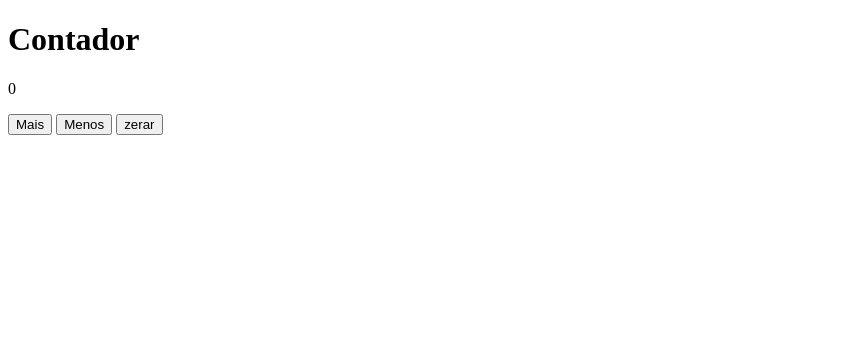
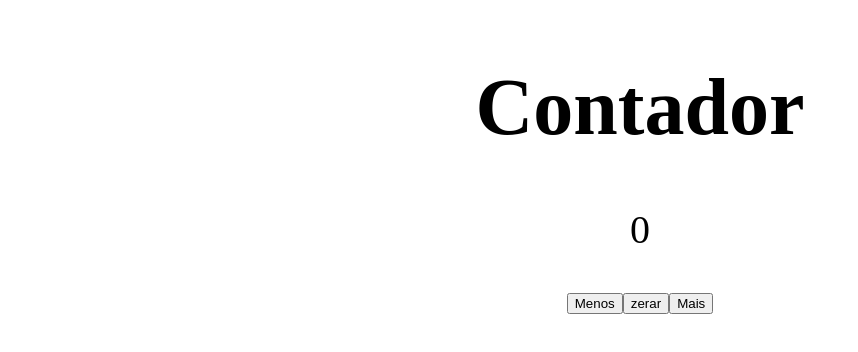
Before and after one commit to William9890/contador, a plain HTML site: page index.html in a window 1280 px wide. Shown: the whole page, without its empty margins (0-858 px from the left). Drawn offline with Linux system fonts and the light colour scheme.

Commit message:
polimento no frontend
centralização dos elementos,corrigida no tamanho na organização deles e a progamação otimizada na organização

```diff
--- a/estilizacoes/estilizacao.css
+++ b/estilizacoes/estilizacao.css
@@ -1,5 +1,26 @@
 .conteudo{
+    height: 100vh;
+    font-size: 40px;
+}
 
-    height: 100vh;
+.UI{
+
+    justify-items: center;
+    justify-content: center;
+    display: flex;
 
 }
+
+#botoes{
+    border-radius: 20px;
+    font-size: 40px;
+    justify-items: center;
+    justify-content: center;
+    display: flex;
+}
+
+p{
+    justify-items: center;
+    justify-content: center;
+    display: flex;
+}
--- a/funcionamento.js
+++ b/funcionamento.js
@@ -9,6 +9,7 @@ botaomais.addEventListener("click",function(){
 
     contador=contador+1;
     numero.textContent=contador;
+     atualizartela();
 });
 
 botaomenos.addEventListener("click",function(){
@@ -33,10 +34,10 @@ botaozerar.addEventListener("click",function(){
 
 function atualizartela(){
      if(contador<0){
-        numero.style.color ="red"
+        numero.style.color ="red";
 
     }else{
         numero.style.color=""
         }
 
-    };
+    }
--- a/index.html
+++ b/index.html
@@ -8,13 +8,17 @@
 </head>
 
 <body>
+
     <div class="UI">
         <div class="conteudo">
+
             <h1>Contador</h1>
             <p id="numero">0</p>
-            <button id="mais">Mais</button>
-            <button id="menos">Menos</button>
-            <button id="zerar">zerar</button>
+                <div id="botoes">
+                    <button id="menos">Menos</button>
+                    <button id="zerar">zerar</button>
+                    <button id="mais">Mais</button>
+                </div>
         </div>
     </div>
     <script src="funcionamento.js"></script>
```
